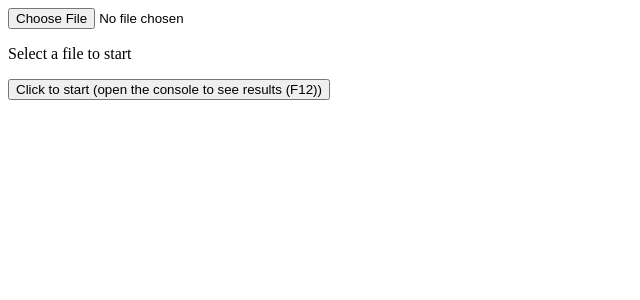
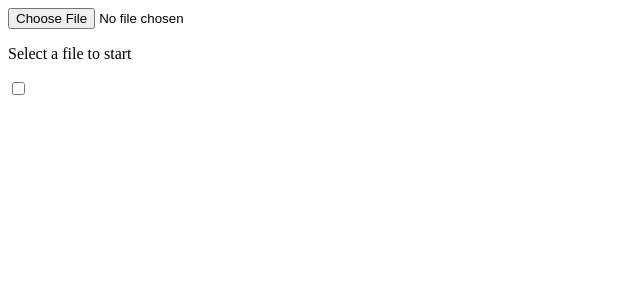
Before and after one commit to AlkisPouros/AudioWander, a React (Create React App) app in the folder application/: page / in a window 1280 px wide. Shown: the top 300 px of the page, without its empty margins (0-640 px from the left). Built offline with nearby package versions, Linux system fonts and the light colour scheme.

Commit message:
Adds DrumkitSlot component
Represents a single tick for an instrument inside the loop. Checking and
un-checking the checkbox triggers a callback function which will enable
and disable that instrument for that tick in the loop.

```diff
--- a/application/src/drumkit/Drumkit.tsx
+++ b/application/src/drumkit/Drumkit.tsx
@@ -3,6 +3,7 @@
  * data in a loop for a few seconds.
  */
 
+import React from 'react';
 import { DrumkitLogic } from './drumkit-logic'
 import { Beat, Loop } from './loop';
 
@@ -16,27 +17,41 @@ import { Beat, Loop } from './loop';
  */
 function Drumkit() {
     return (
-        <button onClick={start}>Click to start (open the console to see results (F12))</button>
+        <div>
+            <DrumkitSlot
+                instrumentId={1}
+                beat={new Beat(1, 2, 3)}
+                onCheckedChanged={(instrumentId: number, beat: Beat, checked: boolean) =>
+                    console.log(`Switched instrument ${instrumentId} to ${checked}`
+                    + ` on beat ${beat.bar} ${beat.beat} ${beat.subdivision}}`)}
+            ></DrumkitSlot>
+        </div>
     );
 }
 
-function start() {
-    const dk = new DrumkitLogic(new Loop(120, 2, 3));
 
-    // [0].forEach(i => this.data.get(1)![i] = 1);
-    dk.set(1, new Beat(1, 1, 1), 1);
-
-    // [3].forEach(i => dk.data.get(2)![i] = 1);
-    dk.set(2, new Beat(2, 1, 1), 1);
-
-    // [1, 2, 4, 5].forEach(i => dk.data.get(3)![i] = 1);
-    dk.set(3, new Beat(1, 2, 1), 1);
-    dk.set(3, new Beat(1, 3, 1), 1);
-    dk.set(3, new Beat(2, 2, 1), 1);
-    dk.set(3, new Beat(2, 3, 1), 1);
-
-    dk.start();
-    setTimeout(() => dk.stop(), 10 * 1000)
+interface DrumkitSlotProps {
+    instrumentId: number;
+    beat: Beat;
+    onCheckedChanged: (instrumentId: number, beat: Beat, checked: boolean) => void;
 }
 
+function DrumkitSlot({ instrumentId, beat, onCheckedChanged }: Readonly<DrumkitSlotProps>) {
+    const [checked, setChecked] = React.useState(false);
+
+    const handleChange = () => {
+        let newChecked = !checked;
+        setChecked(newChecked);
+        onCheckedChanged(instrumentId, beat, newChecked);
+    };
+
+    return (
+        <input
+            type="checkbox"
+            checked={checked}
+            onChange={handleChange}
+        />
+    );
+};
+
 export { Drumkit };
```
